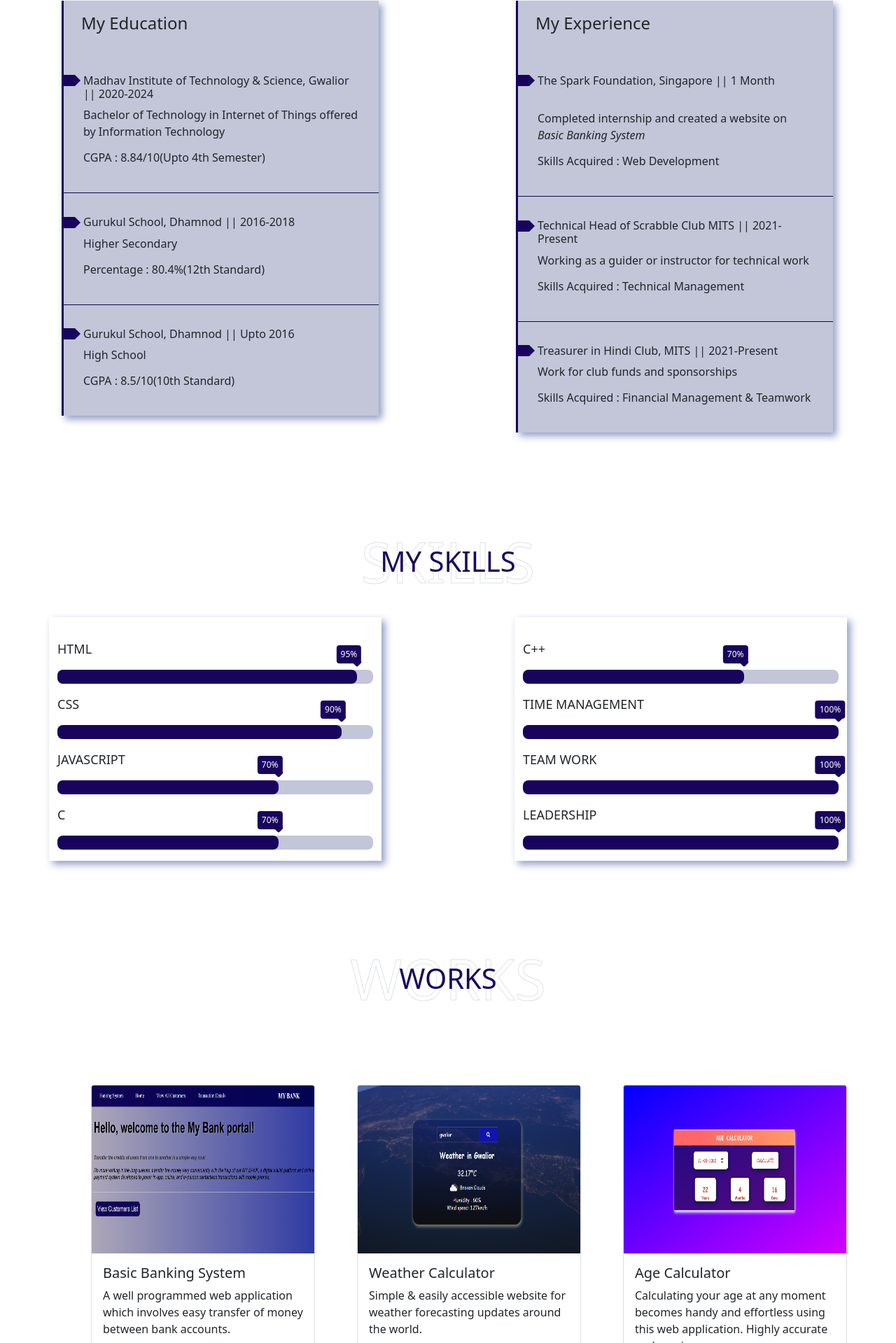
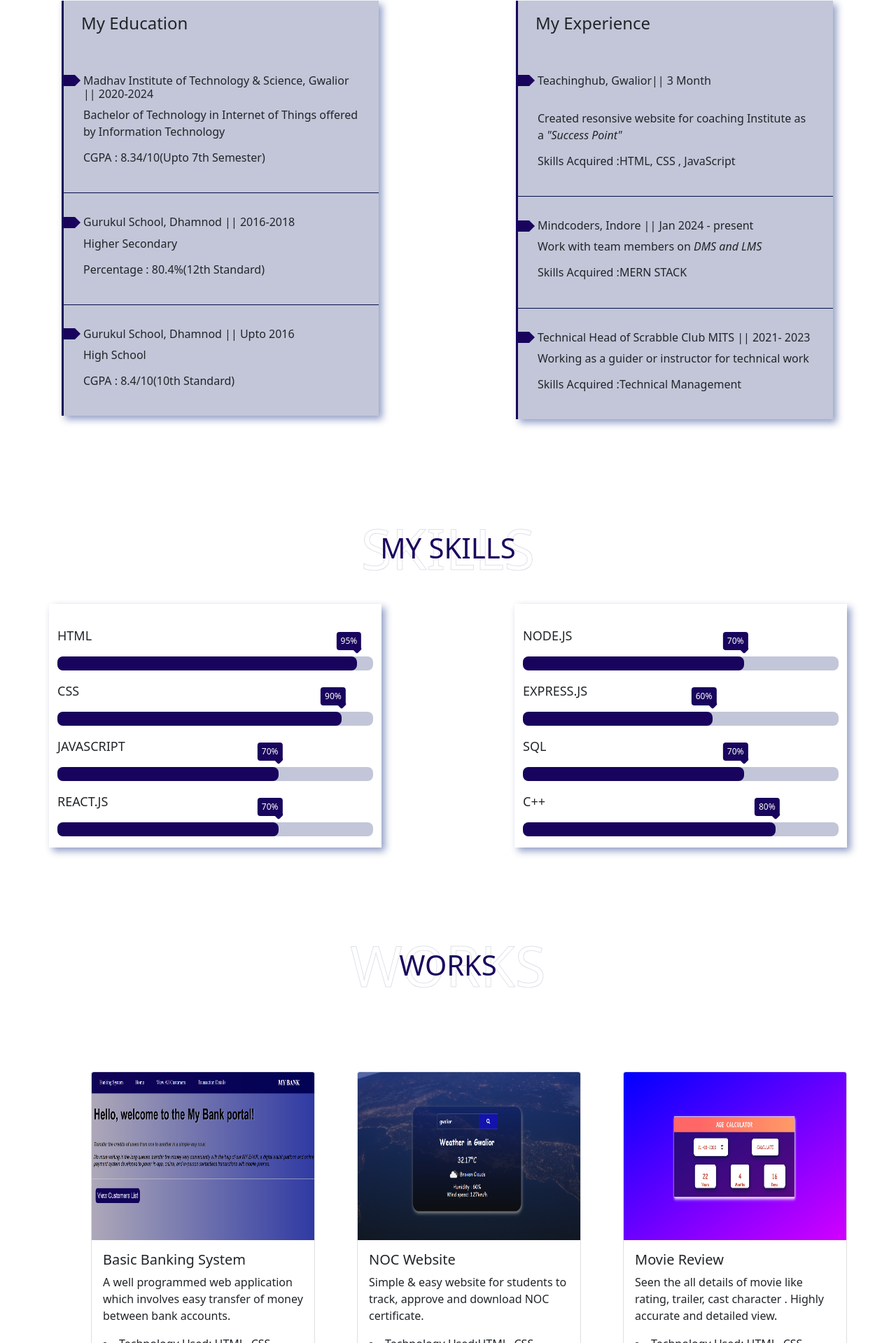
Before and after one commit to 24Jayesh/jayesh.tech, a plain HTML site: page index.html in a window 1280 px wide. Shown: the part 1539-3458 px from the top of the page at 70% size. Drawn offline with nearby package versions, Linux system fonts and the light colour scheme; a web font is replaced by a local one.

Commit message:
"update the website "

```diff
--- a/index.html
+++ b/index.html
@@ -103,14 +103,14 @@
           <img class="img-fluid rounded w-100 am"  src="./img/about2.jpeg" alt="error loading image">
         </div>
         <div class="col-lg-5 px-4">
-          <h3 class="mb-4"> Front-End Web Developer</h3>
-          <p>I'm Jayesh Patidar a self oriented & skilled web developer pursuing my B.tech from MITS Gwalior in 3rd year IT department.
-            Done intern at <b>Sparks foundation Singapore</b> & have certifications in Javascript, CSS, HTML, full stack & front end essential training.
+          <h3 class="mb-4">MERN STACK DEVELOPER</h3>
+          <p>I'm Jayesh Patidar a self oriented & skilled web developer pursuing my B.tech from MITS Gwalior in IT-IOT departmenT.
+            Done intern at <b>TeachingHub</b> & have certifications in Javascript, CSS, HTML, full stack & front end essential training.
             Additionally, I'm the head of Technical financial and management teams in different clubs & societies in my college.
             I am enthusiastic learner currently working on website and also a member of <b>Software Development Club MITS</b>.</p>
           <div class="row align-items-centre btncv">
             <div class="col-lg-7">
-              <a  href="./img/Resume.pdf" download="resume.pdf" class="btn"  >Download CV</a>
+              <a  href="./img/resume.pdf" download="resume.pdf" class="btn"  >Download CV</a>
             </div>
             </div>
         </div>
@@ -152,7 +152,7 @@
               <div class="item-arrow"> </div>
               <h6>Madhav Institute of Technology & Science, Gwalior || 2020-2024</h6>
               <p>Bachelor of Technology in Internet of Things offered by Information Technology</p>
-              <h6>CGPA : 8.84/10(Upto 4th Semester)</h6>
+              <h6>CGPA : 8.34/10(Upto 7th Semester)</h6>
             </div>
 
             <div class="resume-item col-sm-12">
@@ -166,7 +166,7 @@
               <div class="item-arrow"> </div>
               <h6>Gurukul School, Dhamnod || Upto 2016</h6>
               <p>High School</p>
-              <h6>CGPA : 8.5/10(10th Standard)</h6>
+              <h6>CGPA : 8.4/10(10th Standard)</h6>
             </div>
           </div>
         </div>
@@ -178,24 +178,24 @@
             </div>
             <div class="resume-item col-sm-12">
               <div class="item-arrow"> </div>
-              <h6>The Spark Foundation, Singapore || 1 Month</h6>
+              <h6>Teachinghub, Gwalior|| 3 Month</h6>
               <br>
-              <p>Completed internship and created a website on <i> Basic Banking System </i></p>
-              <h6>Skills Acquired : Web Development</h6>
+              <p>Created resonsive website for coaching Institute as a <i>"Success Point"</i></p>
+              <h6>Skills Acquired :HTML, CSS , JavaScript</h6>
             </div>
 
             <div class="resume-item col-sm-12">
               <div class="item-arrow "> </div>
-              <h6>Technical Head of Scrabble Club MITS || 2021- Present </h6>
-              <p>Working as a guider or instructor for technical work</p>
-              <h6>Skills Acquired : Technical Management</h6>
+              <h6>Mindcoders, Indore || Jan 2024 - present </h6>
+              <p>Work with team members on <i>DMS and LMS</i></p>
+              <h6>Skills Acquired :MERN STACK</h6>
             </div>
 
             <div class="resume-item col-sm-12">
               <div class="item-arrow"> </div>
-              <h6>Treasurer in Hindi Club, MITS || 2021-Present</h6>
-              <p> Work for club funds and sponsorships </p>
-              <h6>Skills Acquired : Financial Management & Teamwork</h6>
+              <h6>Technical Head of Scrabble Club MITS || 2021- 2023</h6>
+              <p> Working as a guider or instructor for technical work</p>
+              <h6>Skills Acquired :Technical Management</h6>
             </div>
           </div>
         </div>
@@ -242,7 +242,7 @@
     </div>
 
     <div class="skill">
-      <div class="skill-name">C</div>
+      <div class="skill-name">React.js</div>
       <div class="skill-bar" >
         <div class="skill-per" per="70"></div>
       </div>
@@ -252,30 +252,30 @@
 
 <div class="col-lg-5  col-sm-11  py-3 my-4 sk "  data-aos="fade-right" data-aos-duration="1800">
    <div class="skill">
-            <div class="skill-name">C++</div>
+            <div class="skill-name">Node.js</div>
             <div class="skill-bar" >
               <div class="skill-per" per="70"></div>
             </div>
     </div>
 
         <div class="skill">
-          <div class="skill-name">Time Management</div>
+          <div class="skill-name">Express.js</div>
           <div class="skill-bar" >
-            <div class="skill-per" per="100"></div>
+            <div class="skill-per" per="60"></div>
           </div>
        </div>
 
       <div class="skill">
-          <div class="skill-name">Team Work</div>
+          <div class="skill-name">SQL</div>
          <div class="skill-bar" >
-          <div class="skill-per" per="100"></div>
+          <div class="skill-per" per="70"></div>
          </div>
       </div>
 
     <div class="skill">
-      <div class="skill-name">Leadership</div>
+      <div class="skill-name">C++</div>
       <div class="skill-bar" >
-        <div class="skill-per" per="100"></div>
+        <div class="skill-per" per="80"></div>
       </div>
     </div>
   </div>
@@ -322,13 +322,13 @@
       <div class="card cdr" style="width:20rem;">
         <img class=" card-img-top  img-fluid" style=" height:15rem;"  src="./img/work3.png" alt="error loading image">
         <div class="card-body">
-         <h5 class="card-title">Weather Calculator</h5>
+         <h5 class="card-title">NOC Website</h5>
          <p class="card-text">
-          Simple & easily accessible website for weather forecasting updates around the world.
-          <li> Technology Used: HTML, CSS, JavaScript, APIs</li>
+          Simple & easy website for students to track, approve and download NOC certificate.
+          <li> Technology Used:HTML, CSS, JavaScript, Node.js, MYSQL</li>
         </p>
         <br>
-         <a  href="https://github.com/24Jayesh/weather.git" class="btn mi" target="_blank"  >More Info</a>
+         <a  href="https://drive.google.com/file/d/1YPx19dTfQeWzqt5dul4M8lMxMn6BDVma/view?usp=sharing" class="btn mi" target="_blank"  >More Info</a>
         </div>
 
       </div>
@@ -340,13 +340,13 @@
       <div class="card cdr" style="width:20rem;">
         <img class=" card-img-top  img-fluid" style=" height:15rem;"  src="./img/work1.png" alt="error loading image">
         <div class="card-body">
-         <h5 class="card-title">Age Calculator</h5>
+         <h5 class="card-title">Movie Review</h5>
          <p class="card-text">
-          Calculating your age at any moment becomes handy and effortless using this web application.
-          Highly accurate and precise.
-          <li> Technology Used: HTML, CSS, JavaScript</li>
+          Seen the all details of movie like rating, trailer, cast character .
+          Highly accurate and detailed view.
+          <li> Technology Used: HTML, CSS, JavaScript, API</li>
          </p>
-         <a  href="https://github.com/24Jayesh/age-calculator.git" class="btn mi" target="_blank" >More Info</a>
+         <a  href="https://github.com/24Jayesh/movie-review" class="btn mi" target="_blank" >More Info</a>
         </div>
 
        </div>
```
Also changed, not shown: 1 other file.
